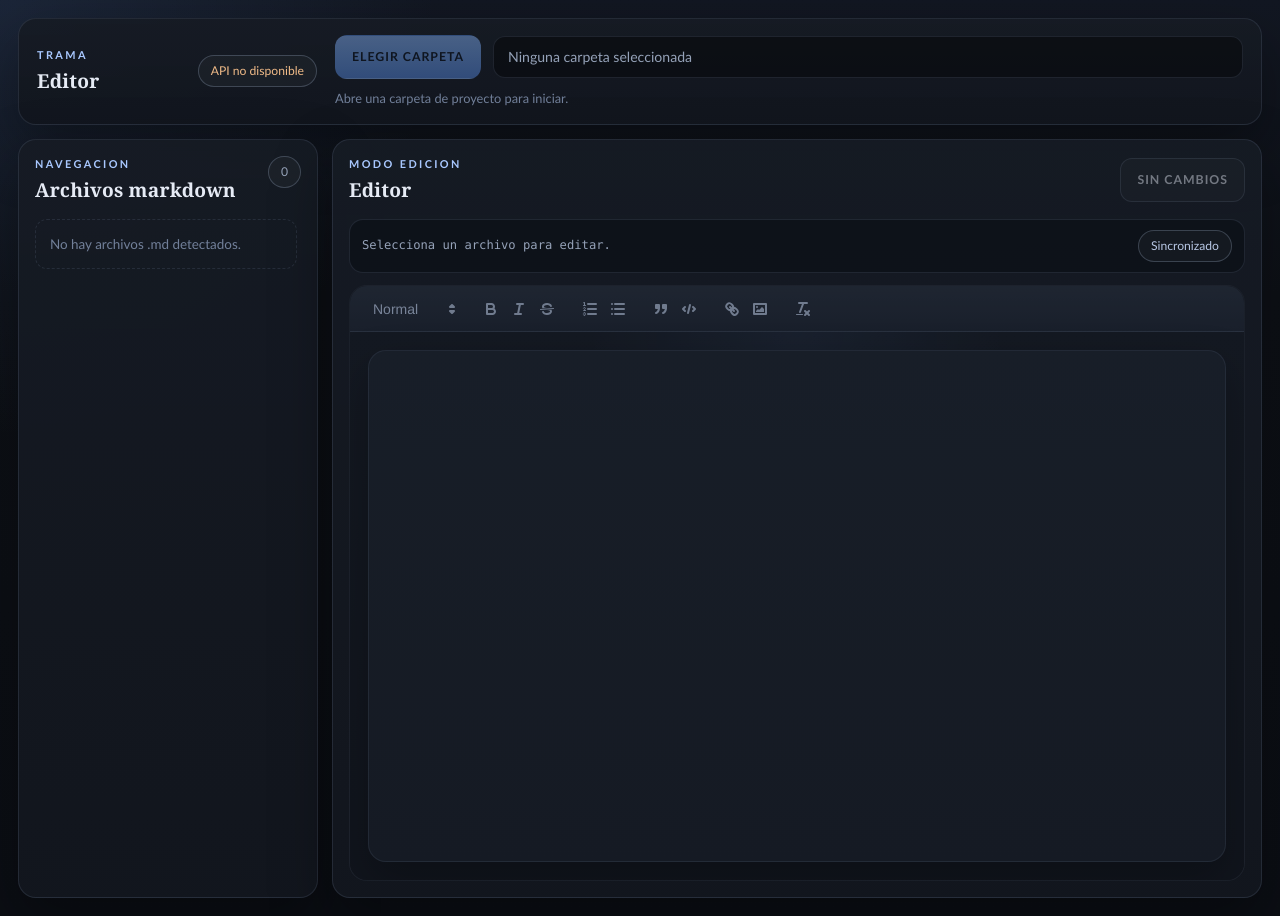
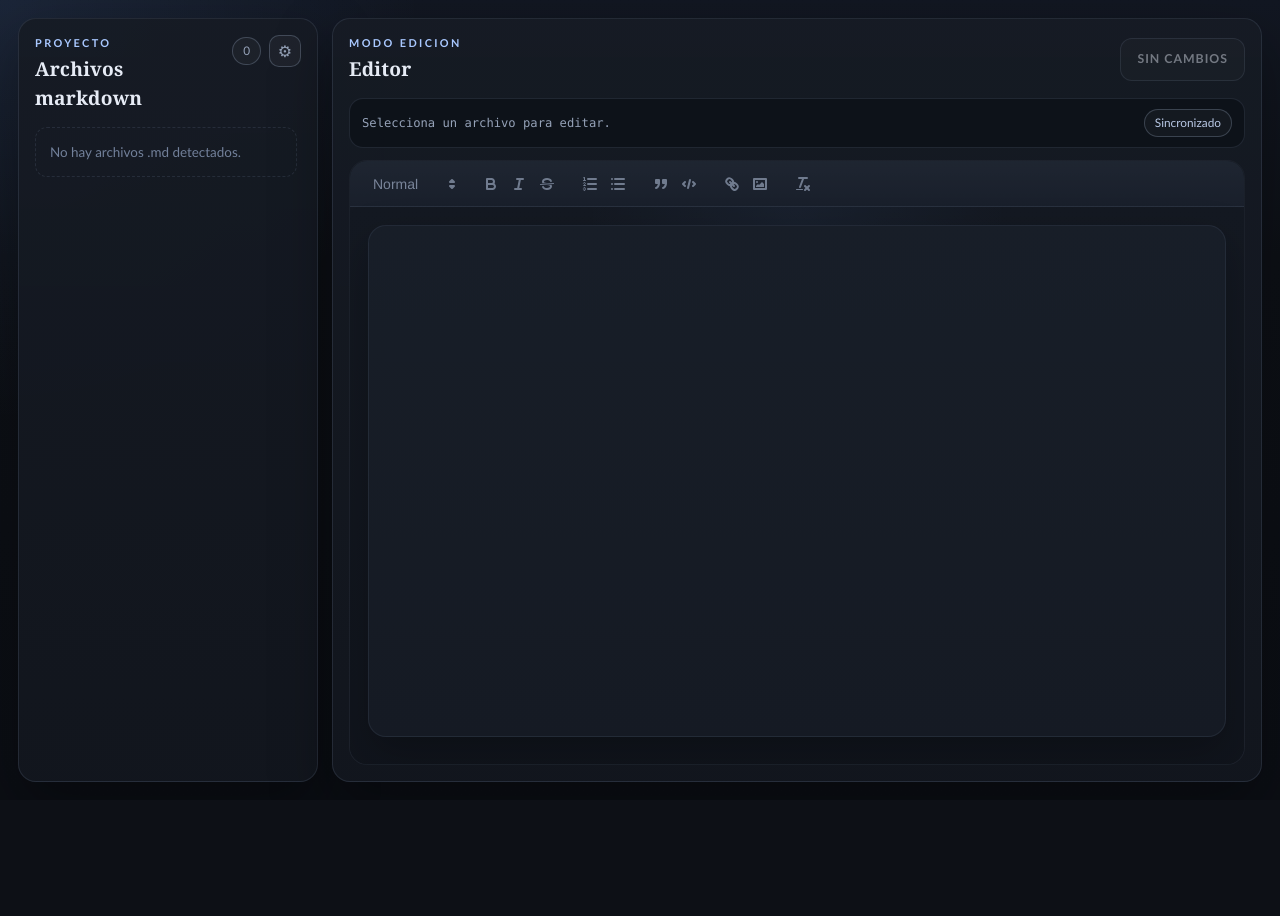
Before and after one commit to luisoncpp/Trama, a Preact app: page / in a window 1280 px wide. After the commit the page ends 800 px from the top, so only its background shows below. Built offline with nearby package versions, Linux system fonts and the light colour scheme.

Commit message:
more improvements to the interface

```diff
--- a/src/features/project-editor/components/file-list-panel.tsx
+++ b/src/features/project-editor/components/file-list-panel.tsx
@@ -1,10 +1,69 @@
+import { useState } from 'preact/hooks'
 import { PROJECT_EDITOR_STRINGS } from '../project-editor-strings'
+
+interface ProjectMenuProps {
+  apiAvailable: boolean
+  loadingProject: boolean
+  rootPath: string
+  statusMessage: string
+  onPickFolder: () => void
+}
+
+interface SidebarHeaderProps {
+  count: number
+  menuOpen: boolean
+  onToggle: () => void
+}
 
 interface FileListPanelProps {
   visibleFiles: string[]
   selectedPath: string | null
   loadingDocument: boolean
   onSelectFile: (filePath: string) => void
+  apiAvailable: boolean
+  loadingProject: boolean
+  rootPath: string
+  statusMessage: string
+  onPickFolder: () => void
+}
+
+function ProjectMenu({ apiAvailable, loadingProject, rootPath, statusMessage, onPickFolder }: ProjectMenuProps) {
+  return (
+    <div class="project-menu">
+      <p class="project-menu__path">{rootPath || PROJECT_EDITOR_STRINGS.noFolderSelected}</p>
+      <button
+        type="button"
+        onClick={onPickFolder}
+        disabled={loadingProject || !apiAvailable}
+        class="editor-button editor-button--primary project-menu__open-btn"
+      >
+        {loadingProject ? PROJECT_EDITOR_STRINGS.opening : PROJECT_EDITOR_STRINGS.openFolder}
+      </button>
+      <p class="project-menu__status">{statusMessage}</p>
+    </div>
+  )
+}
+
+function SidebarHeader({ count, menuOpen, onToggle }: SidebarHeaderProps) {
+  return (
+    <div class="workspace-panel__header">
+      <div>
+        <p class="workspace-panel__eyebrow">Proyecto</p>
+        <h2 class="workspace-panel__title">{PROJECT_EDITOR_STRINGS.markdownFilesTitle}</h2>
+      </div>
+      <div class="sidebar-controls">
+        <span class="workspace-panel__count">{count}</span>
+        <button
+          type="button"
+          class={`sidebar-menu-btn ${menuOpen ? 'is-open' : ''}`}
+          onClick={onToggle}
+          aria-label="Configuracion del proyecto"
+        >
+          ⚙
+        </button>
+      </div>
+    </div>
+  )
 }
 
 export function FileListPanel({
@@ -12,16 +71,29 @@ export function FileListPanel({
   selectedPath,
   loadingDocument,
   onSelectFile,
+  apiAvailable,
+  loadingProject,
+  rootPath,
+  statusMessage,
+  onPickFolder,
 }: FileListPanelProps) {
+  const [menuOpen, setMenuOpen] = useState(false)
   return (
     <aside class="workspace-panel workspace-panel--sidebar">
-      <div class="workspace-panel__header">
-        <div>
-          <p class="workspace-panel__eyebrow">Navegacion</p>
-          <h2 class="workspace-panel__title">{PROJECT_EDITOR_STRINGS.markdownFilesTitle}</h2>
-        </div>
-        <span class="workspace-panel__count">{visibleFiles.length}</span>
-      </div>
+      <SidebarHeader
+        count={visibleFiles.length}
+        menuOpen={menuOpen}
+        onToggle={() => setMenuOpen((o) => !o)}
+      />
+      {menuOpen && (
+        <ProjectMenu
+          apiAvailable={apiAvailable}
+          loadingProject={loadingProject}
+          rootPath={rootPath}
+          statusMessage={statusMessage}
+          onPickFolder={onPickFolder}
+        />
+      )}
       <div class="file-tree">
         {visibleFiles.map((filePath) => (
           <button
@@ -34,7 +106,9 @@ export function FileListPanel({
             <span class="file-tree__item-label">{filePath}</span>
           </button>
         ))}
-        {visibleFiles.length === 0 && <p class="file-tree__empty">{PROJECT_EDITOR_STRINGS.noMarkdownFiles}</p>}
+        {visibleFiles.length === 0 && (
+          <p class="file-tree__empty">{PROJECT_EDITOR_STRINGS.noMarkdownFiles}</p>
+        )}
       </div>
     </aside>
   )
--- a/src/features/project-editor/project-editor-view.tsx
+++ b/src/features/project-editor/project-editor-view.tsx
@@ -2,7 +2,6 @@ import type { ProjectEditorModel } from './project-editor-types'
 import { ConflictBanner } from './components/conflict-banner'
 import { EditorPanel } from './components/editor-panel'
 import { FileListPanel } from './components/file-list-panel'
-import { ProjectHeader } from './components/project-header'
 
 interface ProjectEditorViewProps {
   model: ProjectEditorModel
@@ -14,7 +13,12 @@ export function ProjectEditorView({ model }: ProjectEditorViewProps) {
   return (
     <main class="editor-shell">
       <div class="editor-app">
-        <ProjectHeader
+        <section class="editor-workspace">
+          <FileListPanel
+            visibleFiles={state.visibleFiles}
+            selectedPath={state.selectedPath}
+            loadingDocument={state.loadingDocument}
+            onSelectFile={actions.selectFile}
             apiAvailable={state.apiAvailable}
             loadingProject={state.loadingProject}
             rootPath={state.rootPath}
@@ -22,6 +26,7 @@ export function ProjectEditorView({ model }: ProjectEditorViewProps) {
             onPickFolder={() => void actions.pickProjectFolder()}
           />
 
+          <div class="editor-main">
             {state.externalConflictPath && (
               <ConflictBanner
                 externalConflictPath={state.externalConflictPath}
@@ -29,14 +34,6 @@ export function ProjectEditorView({ model }: ProjectEditorViewProps) {
                 onKeep={actions.resolveConflictKeep}
               />
             )}
-
-        <section class="editor-workspace">
-          <FileListPanel
-            visibleFiles={state.visibleFiles}
-            selectedPath={state.selectedPath}
-            loadingDocument={state.loadingDocument}
-            onSelectFile={actions.selectFile}
-          />
 
             <EditorPanel
               selectedPath={state.selectedPath}
@@ -47,6 +44,7 @@ export function ProjectEditorView({ model }: ProjectEditorViewProps) {
               onSaveNow={actions.saveNow}
               onEditorChange={actions.updateEditorValue}
             />
+          </div>
         </section>
       </div>
     </main>
--- a/src/index.css
+++ b/src/index.css
@@ -57,7 +57,6 @@ select {
   margin: 0 auto;
 }
 
-.editor-topbar,
 .workspace-panel,
 .editor-conflict-banner {
   border: 1px solid var(--border);
@@ -65,23 +64,6 @@ select {
   box-shadow: var(--shadow-lg);
 }
 
-.editor-topbar {
-  display: grid;
-  grid-template-columns: minmax(220px, 280px) minmax(0, 1fr);
-  gap: 18px;
-  align-items: center;
-  padding: 16px 18px;
-  border-radius: 18px;
-}
-
-.editor-topbar__brand {
-  display: flex;
-  align-items: center;
-  justify-content: space-between;
-  gap: 12px;
-}
-
-.editor-topbar__eyebrow,
 .workspace-panel__eyebrow {
   margin: 0;
   font-size: 0.68rem;
@@ -91,7 +73,6 @@ select {
   font-weight: 700;
 }
 
-.editor-topbar__title,
 .workspace-panel__title {
   margin: 4px 0 0;
   font-family: Georgia, 'Palatino Linotype', serif;
@@ -100,62 +81,78 @@ select {
   letter-spacing: 0.01em;
 }
 
-.editor-topbar__status,
 .workspace-panel__count,
 .editor-document-meta__state {
   display: inline-flex;
   align-items: center;
   justify-content: center;
-  min-height: 32px;
-  padding: 0 12px;
+  min-height: 28px;
+  padding: 0 10px;
   border-radius: 999px;
   border: 1px solid var(--border-strong);
   background: rgba(255, 255, 255, 0.03);
   color: var(--text-muted);
-  font-size: 0.76rem;
+  font-size: 0.74rem;
   white-space: nowrap;
 }
 
-.editor-topbar__status.is-live {
-  color: var(--accent-strong);
+.sidebar-controls {
+  display: flex;
+  align-items: center;
+  gap: 8px;
 }
 
-.editor-topbar__status.is-offline {
-  color: #f1bb88;
+.sidebar-menu-btn {
+  width: 32px;
+  height: 32px;
+  border-radius: 10px;
+  border: 1px solid var(--border-strong);
+  background: rgba(255, 255, 255, 0.04);
+  color: var(--text-muted);
+  font-size: 1rem;
+  display: flex;
+  align-items: center;
+  justify-content: center;
+  padding: 0;
+  transition: background-color 160ms ease, color 160ms ease, border-color 160ms ease;
 }
 
-.editor-topbar__controls {
+.sidebar-menu-btn:hover,
+.sidebar-menu-btn.is-open {
+  background: rgba(110, 166, 255, 0.1);
+  color: var(--accent-strong);
+  border-color: rgba(110, 166, 255, 0.3);
+}
+
+.project-menu {
+  margin: 12px 0 4px;
+  padding: 14px;
+  border-radius: 14px;
+  border: 1px solid var(--border-strong);
+  background: rgba(10, 13, 20, 0.92);
   display: flex;
   flex-direction: column;
   gap: 10px;
 }
 
-.editor-topbar__row {
-  display: flex;
-  align-items: center;
-  gap: 12px;
+.project-menu__path {
+  margin: 0;
+  font-family: 'Cascadia Code', Consolas, 'Courier New', monospace;
+  font-size: 0.75rem;
+  color: var(--text-muted);
+  word-break: break-all;
+  line-height: 1.5;
 }
 
-.editor-topbar__path {
-  flex: 1 1 auto;
-  min-height: 42px;
-  display: flex;
-  align-items: center;
-  padding: 0 14px;
-  border-radius: 12px;
-  border: 1px solid var(--border);
-  background: rgba(10, 13, 18, 0.8);
-  color: var(--text-muted);
-  font-size: 0.88rem;
-  white-space: nowrap;
-  overflow: hidden;
-  text-overflow: ellipsis;
+.project-menu__open-btn {
+  align-self: flex-start;
 }
 
-.editor-topbar__message {
+.project-menu__status {
   margin: 0;
+  font-size: 0.78rem;
   color: var(--text-dim);
-  font-size: 0.8rem;
+  line-height: 1.5;
 }
 
 .editor-button {
@@ -202,11 +199,16 @@ select {
 }
 
 .editor-workspace {
-  margin-top: 14px;
   display: grid;
   grid-template-columns: 300px minmax(0, 1fr);
   gap: 14px;
-  min-height: calc(100svh - 122px);
+  min-height: calc(100svh - 36px);
+}
+
+.editor-main {
+  display: flex;
+  flex-direction: column;
+  gap: 12px;
 }
 
 .workspace-panel {
@@ -218,6 +220,7 @@ select {
 }
 
 .workspace-panel--editor {
+  flex: 1 1 auto;
   display: flex;
   flex-direction: column;
   padding: 16px;
@@ -239,7 +242,7 @@ select {
   display: flex;
   flex-direction: column;
   gap: 8px;
-  max-height: calc(100svh - 210px);
+  max-height: calc(100svh - 130px);
   overflow: auto;
   padding-right: 4px;
 }
@@ -317,7 +320,6 @@ select {
 }
 
 .editor-conflict-banner {
-  margin-top: 12px;
   display: flex;
   align-items: center;
   justify-content: space-between;
@@ -459,7 +461,6 @@ select {
 }
 
 @media (max-width: 1100px) {
-  .editor-topbar,
   .editor-workspace {
     grid-template-columns: 1fr;
   }
@@ -470,15 +471,12 @@ select {
     padding: 10px;
   }
 
-  .editor-topbar,
   .workspace-panel--sidebar,
   .workspace-panel--editor,
   .editor-conflict-banner {
     padding: 12px;
   }
 
-  .editor-topbar__brand,
-  .editor-topbar__row,
   .editor-document-meta,
   .workspace-panel__header--editor,
   .editor-conflict-banner {
```
Lines whose indentation alone changed are shown as unchanged.
